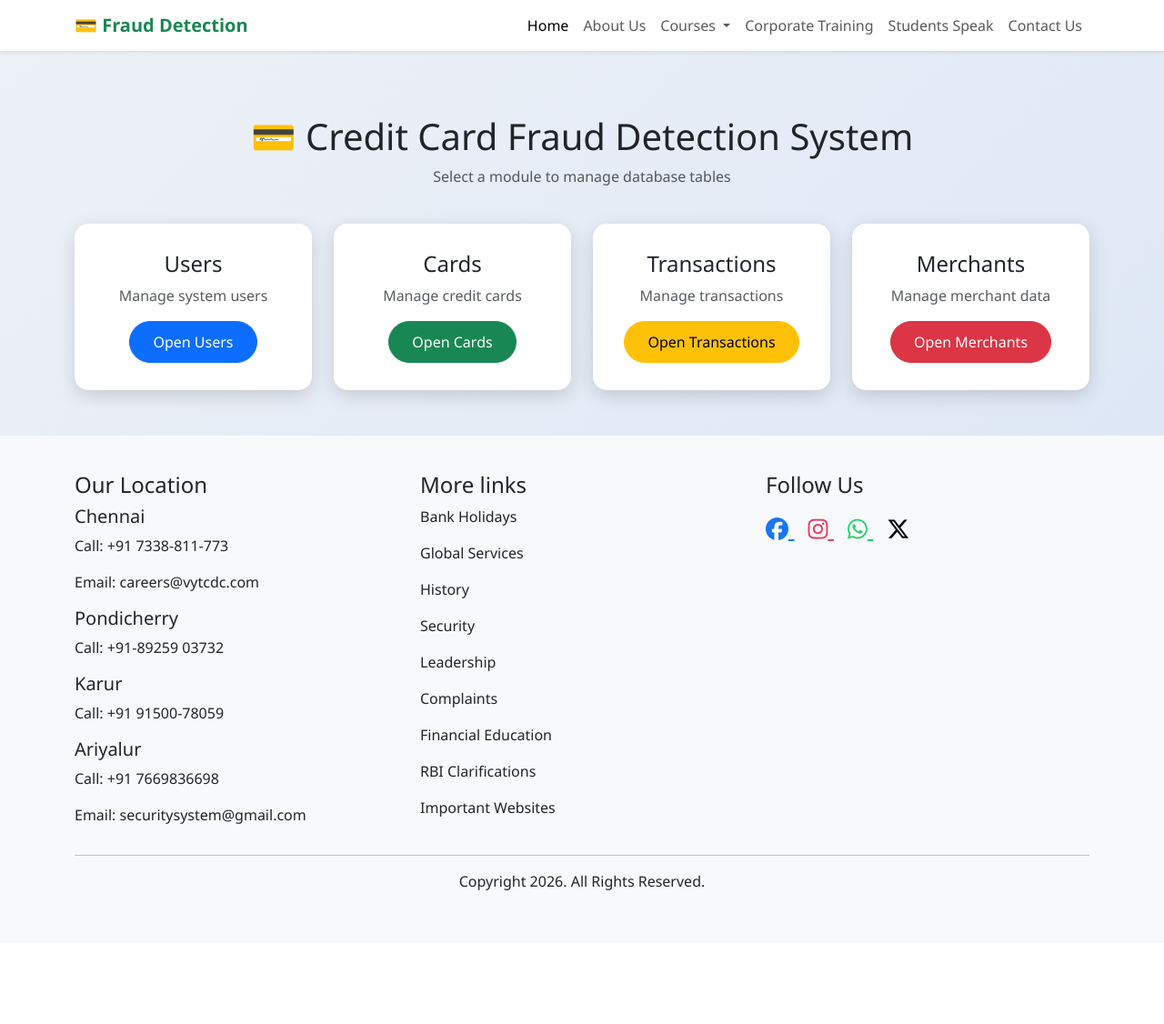
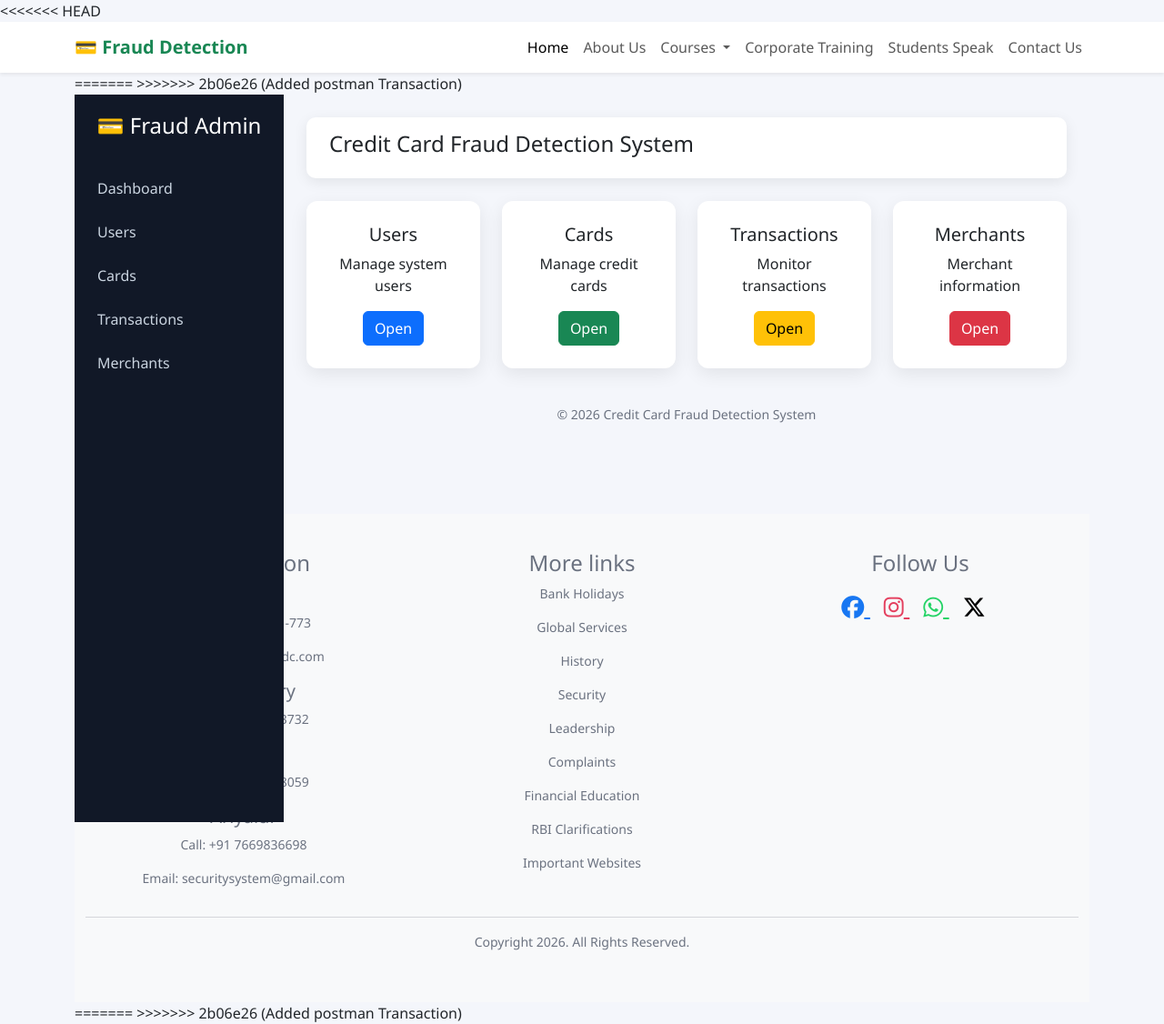
Before and after one commit to senthilVyTCDC/CEG-Ariyalur-Batch1, a Python web app: template CreditCardFraud/templates/index.html in a window 1280 px wide. Shown: the whole page at 91% size. Before the commit the page ends 979 px from the top, so only its background shows below. Run offline with Jinja, Linux system fonts and the light colour scheme; the template is opened without the code that fills it, so the values that code supplies are empty.

Commit message:
Added postman Transaction

```diff
--- a/CreditCardFraud/templates/index.html
+++ b/CreditCardFraud/templates/index.html
@@ -1,48 +1,90 @@
 <!DOCTYPE html>
-<html>
+<html lang="en">
 
 <head>
 
-<title>Credit Card Fraud Detection System</title>
+<meta charset="UTF-8">
+<meta name="viewport" content="width=device-width, initial-scale=1.0">
+
+<title>Fraud Detection Dashboard</title>
 
 <link rel="stylesheet" href="https://cdn.jsdelivr.net/npm/bootstrap@5.3.2/dist/css/bootstrap.min.css">
 
 <style>
 
 body{
-background: linear-gradient(135deg,#eef2f7,#d9e4f5);
-font-family:'Segoe UI', sans-serif;
-min-height:100vh;
+margin:0;
+font-family:'Segoe UI',sans-serif;
+background:#f4f6fb;
 }
 
+/* SIDEBAR */
 
-
-.title{
-text-align:center;
-margin-top:70px;
-margin-bottom:40px;
+.sidebar{
+position:fixed;
+width:230px;
+height:100%;
+background:#111827;
+color:white;
+padding-top:20px;
 }
 
+.sidebar h4{
+text-align:center;
+margin-bottom:30px;
+}
 
+.sidebar a{
+display:block;
+padding:12px 25px;
+color:#cbd5e1;
+text-decoration:none;
+}
 
-.nav-card{
+.sidebar a:hover{
+background:#2563eb;
+color:white;
+}
+
+/* MAIN CONTENT */
+
+.main{
+margin-left:230px;
+padding:25px;
+}
+
+/* HEADER */
+
+.topbar{
 background:white;
-border-radius:15px;
-padding:30px;
+padding:15px 25px;
+border-radius:10px;
+box-shadow:0 4px 15px rgba(0,0,0,0.08);
+margin-bottom:25px;
+}
+
+/* CARDS */
+
+.dashboard-card{
+background:white;
+padding:25px;
+border-radius:12px;
 text-align:center;
-box-shadow:0 6px 20px rgba(0,0,0,0.15);
+box-shadow:0 6px 20px rgba(0,0,0,0.08);
 transition:0.3s;
 }
 
-.nav-card:hover{
-transform:translateY(-5px);
+.dashboard-card:hover{
+transform:translateY(-6px);
 }
 
+/* FOOTER */
 
-.btn{
-border-radius:25px;
-padding:10px 25px;
-font-weight:500;
+footer{
+text-align:center;
+margin-top:40px;
+color:#6b7280;
+font-size:14px;
 }
 
 </style>
@@ -54,6 +96,7 @@ font-weight:500;
 
 <body>
 
+<<<<<<< HEAD
     <nav class="navbar navbar-expand-lg navbar-light bg-white shadow-sm">
 
 <div class="container">
@@ -117,31 +160,60 @@ Courses
 </nav>
 
 <div class="container">
+=======
+>>>>>>> 2b06e26 (Added postman Transaction)
 
-<div class="title">
+<!-- SIDEBAR -->
 
-<h1>💳 Credit Card Fraud Detection System</h1>
+<div class="sidebar">
 
-<p class="text-muted">
-Select a module to manage database tables
-</p>
+<h4>💳 Fraud Admin</h4>
+
+<a href="/">Dashboard</a>
+
+<a href="{{ url_for('user') }}">
+Users
+</a>
+
+<a href="{{ url_for('card') }}">
+Cards
+</a>
+
+<a href="{{ url_for('transaction') }}">
+Transactions
+</a>
+
+<a href="{{ url_for('merchant') }}">
+Merchants
+</a>
 
 </div>
 
-<div class="row g-4 justify-content-center">
 
+<!-- MAIN CONTENT -->
+
+<div class="main">
+
+<div class="topbar">
+
+<h4>Credit Card Fraud Detection System</h4>
+
+</div>
+
+
+<div class="row g-4">
 
 
 <div class="col-md-3">
 
-<div class="nav-card">
+<div class="dashboard-card">
 
-<h4>Users</h4>
+<h5>Users</h5>
 
-<p class="text-muted">Manage system users</p>
+<p>Manage system users</p>
 
 <a href="{{ url_for('user') }}" class="btn btn-primary">
-Open Users
+Open
 </a>
 
 
@@ -150,17 +222,16 @@ Open Users
 </div>
 
 
-
 <div class="col-md-3">
 
-<div class="nav-card">
+<div class="dashboard-card">
 
-<h4>Cards</h4>
+<h5>Cards</h5>
 
-<p class="text-muted">Manage credit cards</p>
+<p>Manage credit cards</p>
 
-<a href="{{ url_for('Display_Card') }}" class="btn btn-success">
-Open Cards
+<a href="{{ url_for('card') }}" class="btn btn-success">
+Open
 </a>
 
 </div>
@@ -168,18 +239,16 @@ Open Cards
 </div>
 
 
-
-
 <div class="col-md-3">
 
-<div class="nav-card">
+<div class="dashboard-card">
 
-<h4>Transactions</h4>
+<h5>Transactions</h5>
 
-<p class="text-muted">Manage transactions</p>
+<p>Monitor transactions</p>
 
 <a href="{{ url_for('transaction') }}" class="btn btn-warning">
-Open Transactions
+Open
 </a>
 
 </div>
@@ -187,29 +256,37 @@ Open Transactions
 </div>
 
 
-
-
 <div class="col-md-3">
 
-<div class="nav-card">
+<div class="dashboard-card">
 
-<h4>Merchants</h4>
+<h5>Merchants</h5>
 
-<p class="text-muted">Manage merchant data</p>
+<p>Merchant information</p>
 
 <a href="{{ url_for('merchant') }}" class="btn btn-danger">
-Open Merchants
+Open
 </a>
 
 </div>
 
 </div>
 
-</div>
 
 </div>
 
+
+<footer>
+
+© 2026 Credit Card Fraud Detection System
+
+</footer>
+
+</div>
+
+
 </body>
+<<<<<<< HEAD
 
 <footer style="background:#f8f9fa; padding:40px 0; margin-top:50px;">
 
@@ -298,4 +375,6 @@ Copyright 2026. All Rights Reserved.
 </div>
 </footer>
 
+=======
+>>>>>>> 2b06e26 (Added postman Transaction)
 </html>
```
Also changed, not shown: CreditCardFraud/App.py (+110 -57 lines).
